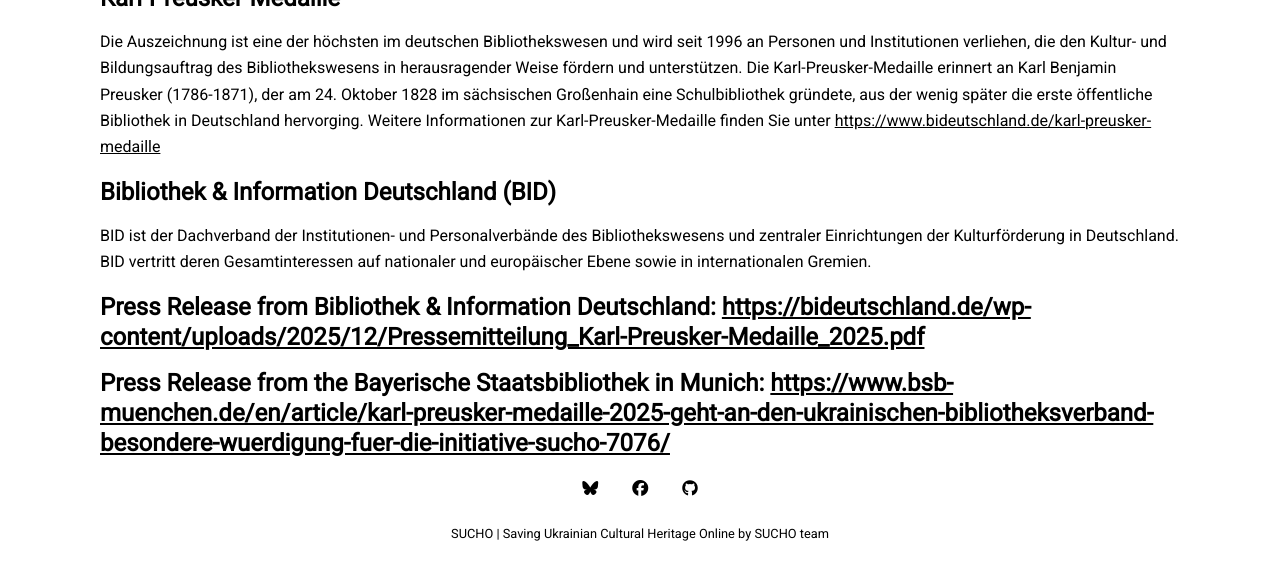
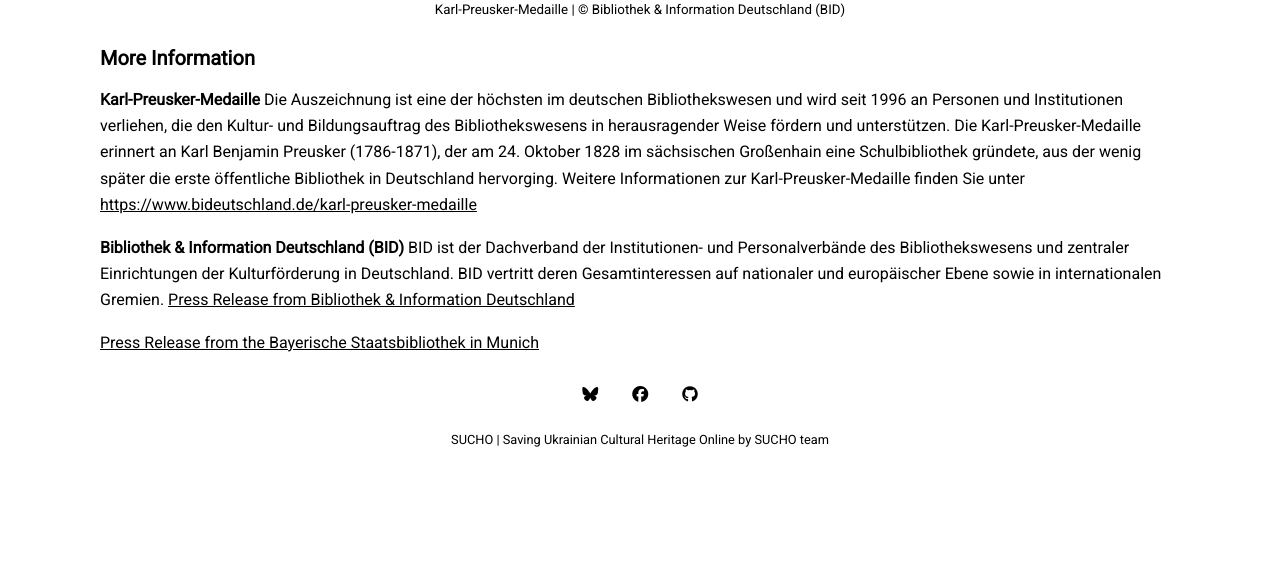
Before and after one commit to sucho-archiving/sucho-archiving.github.io, a Jekyll site: the page built from pages/press-release-20251211.md, in a window 1280 px wide and 900 px high, scrolled down 573 px, cut to the strip 328-900 px from the top of the window. Built offline with Jekyll 4.4.1, drawn with Linux system fonts in a browser that asks for light colours; after the commit the page ends 1379 px from its top, so only the background shows below that; some of the changed text lies outside the part shown.

Commit message:
minor updates

```diff
--- a/pages/press-release-20251211.md
+++ b/pages/press-release-20251211.md
@@ -19,15 +22,16 @@
 <p align="center"><sub>Karl-Preusker-Medaille | © Bibliothek & Information Deutschland (BID)</sub>
 </p>
 
-## Karl-Preusker-Medaille
+### More Information
+
+**Karl-Preusker-Medaille**
 Die Auszeichnung ist eine der höchsten im deutschen Bibliothekswesen und wird seit 1996
 an Personen und Institutionen verliehen, die den Kultur- und Bildungsauftrag des
 Bibliothekswesens in herausragender Weise fördern und unterstützen. Die Karl-Preusker-Medaille erinnert an Karl Benjamin Preusker (1786-1871), der am 24. Oktober 1828 im sächsischen Großenhain eine Schulbibliothek gründete, aus der wenig später die erste öffentliche Bibliothek in Deutschland hervorging. Weitere Informationen zur Karl-Preusker-Medaille finden Sie unter
 [https://www.bideutschland.de/karl-preusker-medaille](https://www.bideutschland.de/karl-preusker-medaille)
 
-## Bibliothek & Information Deutschland (BID)
+**Bibliothek & Information Deutschland (BID)**
 BID ist der Dachverband der Institutionen- und Personalverbände des Bibliothekswesens und zentraler Einrichtungen der Kulturförderung in Deutschland. BID vertritt deren Gesamtinteressen auf nationaler und europäischer Ebene sowie in internationalen Gremien.
+[Press Release from Bibliothek & Information Deutschland](https://bideutschland.de/wp-content/uploads/2025/12/Pressemitteilung_Karl-Preusker-Medaille_2025.pdf)
 
-## Press Release from Bibliothek & Information Deutschland: [https://bideutschland.de/wp-content/uploads/2025/12/Pressemitteilung_Karl-Preusker-Medaille_2025.pdf](https://bideutschland.de/wp-content/uploads/2025/12/Pressemitteilung_Karl-Preusker-Medaille_2025.pdf)
-
-## Press Release from the Bayerische Staatsbibliothek in Munich: [https://www.bsb-muenchen.de/en/article/karl-preusker-medaille-2025-geht-an-den-ukrainischen-bibliotheksverband-besondere-wuerdigung-fuer-die-initiative-sucho-7076/](https://www.bsb-muenchen.de/en/article/karl-preusker-medaille-2025-geht-an-den-ukrainischen-bibliotheksverband-besondere-wuerdigung-fuer-die-initiative-sucho-7076/)
+[Press Release from the Bayerische Staatsbibliothek in Munich](https://www.bsb-muenchen.de/en/article/karl-preusker-medaille-2025-geht-an-den-ukrainischen-bibliotheksverband-besondere-wuerdigung-fuer-die-initiative-sucho-7076/)
```
Also changed, not shown: other parts of pages/press-release-20251211.md (+6 -3 lines).
